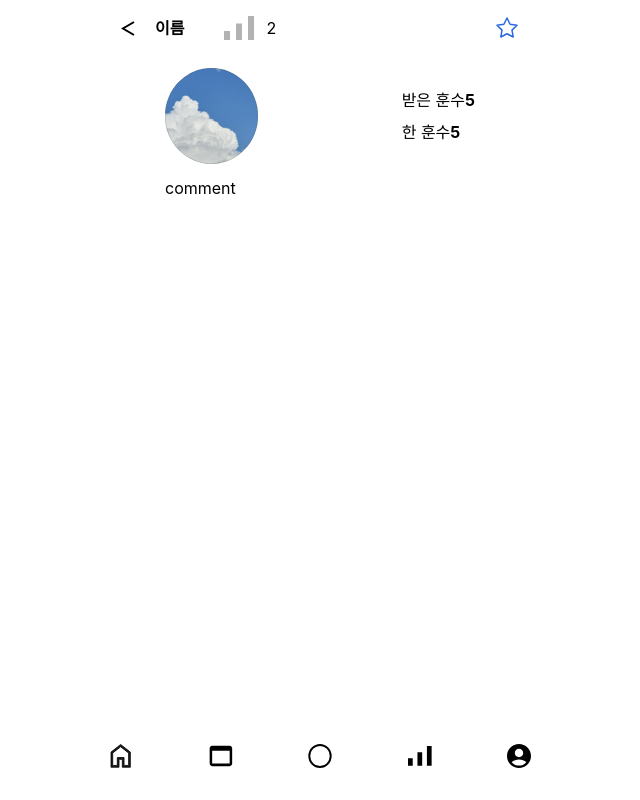
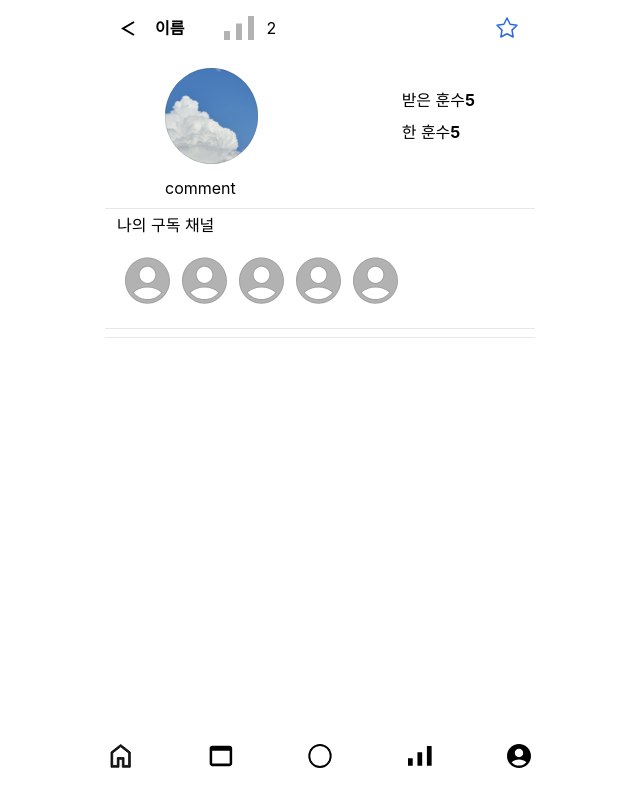
Before and after one commit to TeamGuys/Hansuyo_Front, a React (Create React App) app: page /setting in a window 1280 px wide. Shown: the whole page, without its empty margins (320-960 px from the left). Built offline with nearby package versions, Linux system fonts and the light colour scheme.

Commit message:
Feat : 나의 구독채널 구현

```diff
--- /dev/null
+++ b/src/components/Setting/Border.jsx
@@ -0,0 +1,7 @@
+export const Border = () => {
+  return(
+    <>
+      <hr className="w-full bg-[#000000] bg-opacity-20 mt-2" />
+    </>
+  )
+}
--- /dev/null
+++ b/src/components/Setting/Subscirbe/Icon.jsx
@@ -0,0 +1,11 @@
+import IconImg from "../../../assets/Setting/IconImg.svg"
+
+const Icon = () => {
+  return(
+    <>
+      <img src={IconImg} alt='x' />
+    </>
+  )
+}
+
+export default Icon
--- /dev/null
+++ b/src/components/Setting/Subscirbe/Subscribe.jsx
@@ -0,0 +1,17 @@
+import Icon from "./Icon"
+
+export const Subscribe = () => {
+  return(
+    <>
+      <p className="w-full px-3 py-1"> 나의 구독 채널 </p>
+      <div className="w-full px-5 py-4 flex space-x-3">
+      <Icon />
+      <Icon />
+      <Icon />
+      <Icon />
+      <Icon />
+
+      </div>
+    </>
+  )
+}
--- a/src/pages/Setting/Setting.jsx
+++ b/src/pages/Setting/Setting.jsx
@@ -2,12 +2,23 @@ import React from "react"
 
 import { Nav } from "../../components/Setting/Nav/Nav"
 import {Profile} from "../../components/Setting/Profile/Profile"
+import {Border} from "../../components/Setting/Border"
+import { Subscribe } from "../../components/Setting/Subscirbe/Subscribe"
+
 const Setting = () =>{
   return(
     <>
       <Nav />
 
       <Profile />
+
+      <Border />
+        <Subscribe />
+      <Border />
+
+
+      <Border />
+
     </>
   )
 }
```
Also changed, not shown: src/assets/Setting/IconImg.svg (added).
